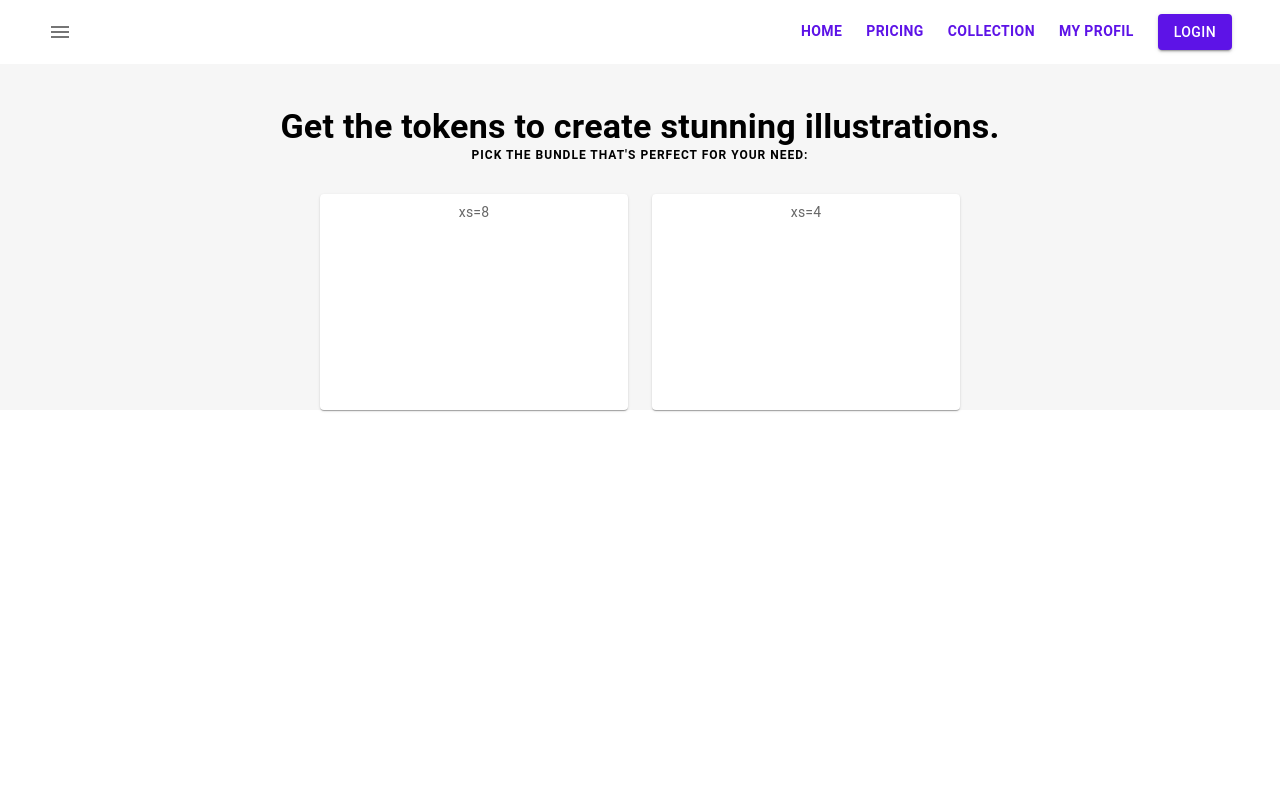
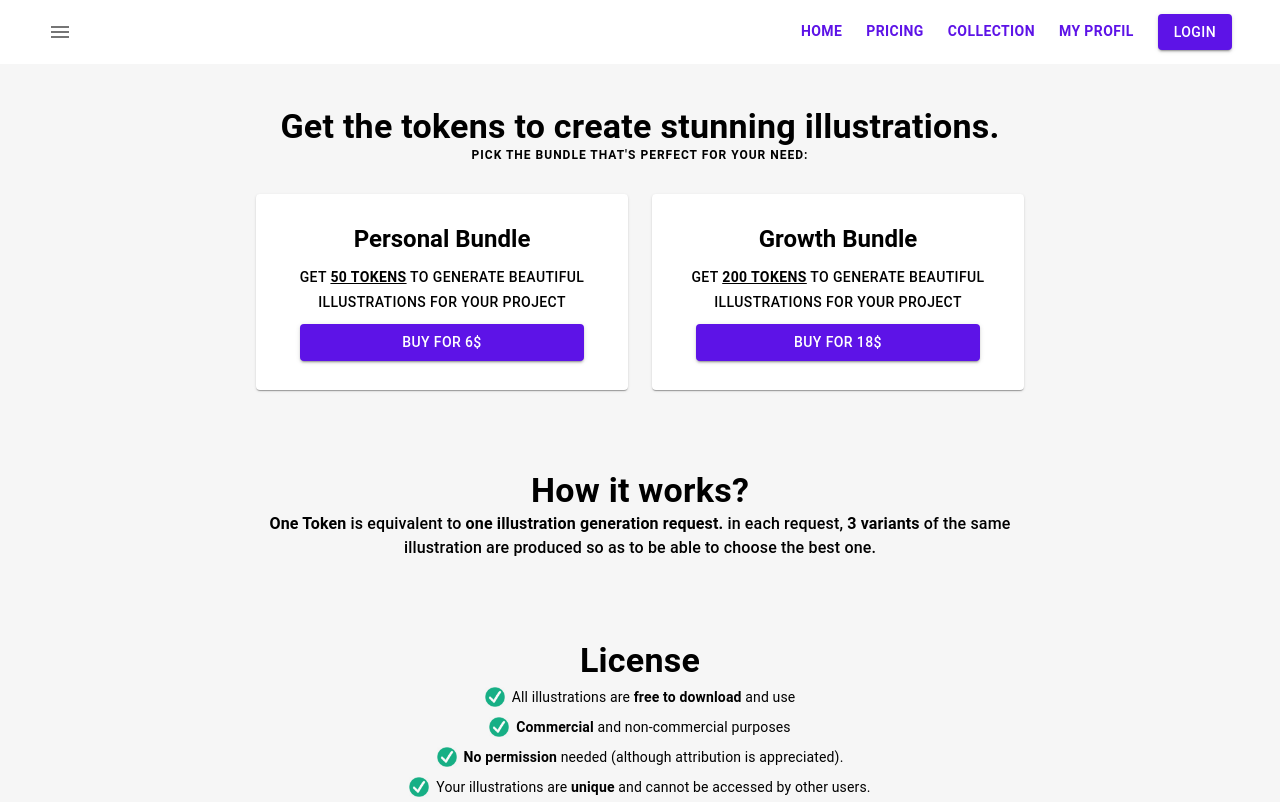
Before and after one commit to aces96/AI_vector_generator, a React (Vite) app in the folder AIVectorGenerator/: page /pricing in a window 1280 px wide. Built offline with nearby package versions, Linux system fonts and the light colour scheme.

Commit message:
i added the pricing page

```diff
--- a/AIVectorGenerator/src/components/pricing.component.jsx
+++ b/AIVectorGenerator/src/components/pricing.component.jsx
@@ -1 +1,61 @@
-import { Box } from "@mui/material";
+import { Box, Typography } from "@mui/material";
+import ValidPng from '../assets/valid.png'
+
+
+
+
+export const HowItWorksCompo = ()=>{
+
+
+    return (
+        <Box sx={{width: {xs: '100%', md: '80%', lg: '60%'}, marginTop: 10, display: 'flex', flexDirection: 'column', alignItems: 'center'}}>
+            <Typography textAlign={'center'} variant="h4" color={'black'} fontWeight={'700'}>
+                How it works?
+            </Typography>
+
+            <Typography textAlign={'center'} variant="body1" color={'black'} fontWeight={'500'}>
+                <b>One Token</b> is equivalent to <b>one illustration generation request.</b> in each request, <b>3 variants</b> of the same illustration are produced so as to be able to choose the best one.
+            </Typography>
+        </Box>
+    )
+}
+
+
+export const LicenseCompo = ()=>{
+
+
+    return (
+        <Box sx={{width: {xs: '100%', md: '80%', lg: '60%'}, marginTop: 10, display: 'flex', flexDirection: 'column', alignItems: 'center'}}>
+            <Typography textAlign={'center'} variant="h4" color={'black'} fontWeight={'700'}>
+                License
+            </Typography>
+            <Box sx={{height: 30, width: '100%', display: 'flex', justifyContent: 'center', alignItems: 'center'}}>
+                <img src={ValidPng} style={{width: 20, height: 20, marginRight: 7}}/>
+                <Typography color={'black'} variant="body2">
+                    All illustrations are <b>free to download</b> and use
+                </Typography>
+            </Box>
+
+            <Box sx={{height: 30, width: '100%', display: 'flex', justifyContent: 'center', alignItems: 'center'}}>
+                <img src={ValidPng} style={{width: 20, height: 20, marginRight: 7}}/>
+                <Typography color={'black'} variant="body2">
+                    <b>Commercial</b> and non-commercial purposes
+                </Typography>
+            </Box>
+
+            <Box sx={{height: 30, width: '100%', display: 'flex', justifyContent: 'center', alignItems: 'center'}}>
+                <img src={ValidPng} style={{width: 20, height: 20, marginRight: 7}}/>
+                <Typography color={'black'} variant="body2">
+                <b>No permission</b> needed (although attribution is appreciated).
+                </Typography>
+            </Box>
+
+            <Box sx={{height: 30, width: '100%', display: 'flex', justifyContent: 'center', alignItems: 'center'}}>
+                <img src={ValidPng} style={{width: 20, height: 20, marginRight: 7}}/>
+                <Typography color={'black'} variant="body2">
+                Your illustrations are <b>unique</b> and cannot be accessed by other users.
+                </Typography>
+            </Box>
+        </Box>
+    )
+}
--- a/AIVectorGenerator/src/pages/pricing.jsx
+++ b/AIVectorGenerator/src/pages/pricing.jsx
@@ -1,6 +1,7 @@
-import { Box, Typography, Grid } from "@mui/material";
+import { Box, Typography, Grid, Button } from "@mui/material";
 import Paper from '@mui/material/Paper';
 import { styled } from '@mui/material/styles';
+import { HowItWorksCompo, LicenseCompo } from "../components/pricing.component";
 
 
 
@@ -14,8 +15,12 @@ export const Pricing = ()=>{
         padding: theme.spacing(1),
         textAlign: 'center',
         color: theme.palette.text.secondary,
-        height: 200,
-        width: {xs: '95%', md: '70%', lg: '50%'}
+        height: 180,
+        width: {xs: '95%', md: '70%', lg: '60%'},
+        display: 'flex',
+        flexDirection: 'column',
+        alignItems: 'center ',
+        justifyContent: 'center'
       }));
 
 
@@ -28,16 +33,40 @@ export const Pricing = ()=>{
                 Pick the bundle that's perfect for your need:
             </Typography>
 
-            <Box sx={{width: {xs: '70%', md: '50%', lg: '50%', marginTop: 30}}}>
+            <Box sx={{width: {xs: '70%', md: '50%', lg: '60%', marginTop: 30}}}>
                 <Grid container spacing={3}>
                     <Grid item xs={12} md={12} lg={6}>
-                    <Item>xs=8</Item>
+                        <Item>
+                            <Typography variant="h5" color={'black'} fontWeight={'700'}>
+                                Personal Bundle
+                            </Typography>
+                            <Typography style={{marginTop: 10}} variant="button" color={'black'} fontWeight={'500'}>
+                                Get <b style={{textDecoration: 'underline'}}>50 tokens</b> to generate beautiful illustrations for your project
+                            </Typography>
+
+                            <Button variant="contained" style={{width: '80%', backgroundColor: '#5D13E7', color: 'white', marginTop: 10}} size='medium'>
+                                Buy for 6$
+                            </Button>
+                        </Item>
                     </Grid>
                     <Grid item xs={12} md={12} lg={6}>
-                    <Item>xs=4</Item>
+                        <Item>
+                            <Typography variant="h5" color={'black'} fontWeight={'700'}>
+                                Growth Bundle
+                            </Typography>
+                            <Typography style={{marginTop: 10}} variant="button" color={'black'} fontWeight={'500'}>
+                                Get <b style={{textDecoration: 'underline'}}>200 tokens</b> to generate beautiful illustrations for your project
+                            </Typography>
+
+                            <Button variant="contained" style={{width: '80%', backgroundColor: '#5D13E7', color: 'white', marginTop: 10}} size='medium'>
+                                Buy for 18$
+                            </Button>
+                        </Item>
                     </Grid>
                 </Grid>
             </Box>
+            <HowItWorksCompo />
+            <LicenseCompo />
         </Box>
     )
 }
```
Also changed, not shown: AIVectorGenerator/src/assets/valid.png (added).
